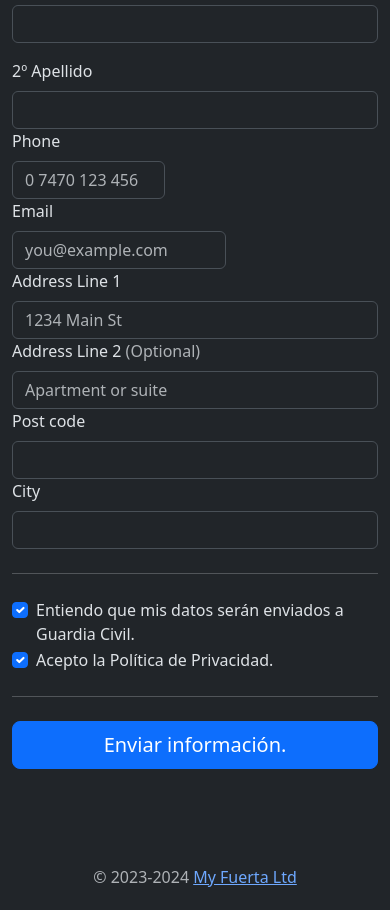
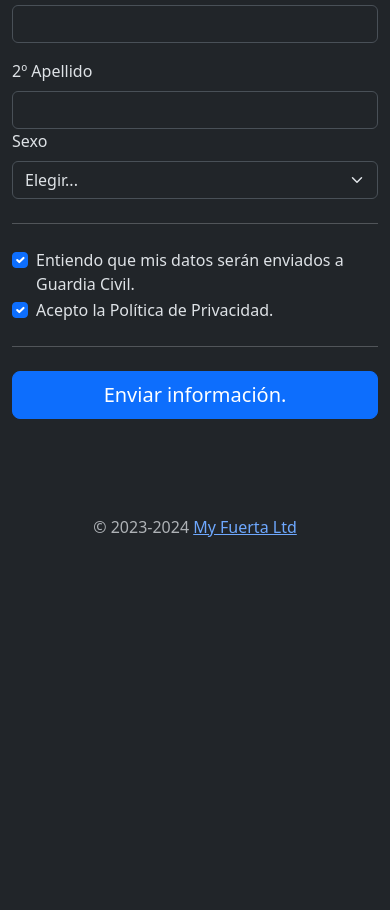
Before and after one commit to bartprokop/apex-fuerta-uk, a plain HTML site: page forms/guest-reg-es.html in a window 390 px wide. Shown: the part 908-1818 px from the top of the page. After the commit the page ends 1495 px from the top, so only its background shows below. Drawn offline with nearby package versions, Linux system fonts and the light colour scheme.

Commit message:
Adding gender field

```diff
--- a/forms/guest-reg-es.html
+++ b/forms/guest-reg-es.html
@@ -301,7 +301,7 @@
                         <div class="col-sm-4">
                             <label class="form-label" for="firstName">Nombre</label>
                             <input class="form-control" id="firstName" placeholder="" required type="text" value="" name="firstName">
-                            <div class="invalid-feedback">First name is required.</div>
+                            <div class="invalid-feedback">Su nombre es requerido.</div>
                         </div>
 
                         <div class="col-sm-4">
@@ -323,54 +323,17 @@
                         </div>
                     </div>
 
-                    <div class="col-5">
-                        <label class="form-label" for="phone">Phone</label>
-                        <input class="form-control" id="phone" placeholder="0 7470 123 456" required type="tel"
-                            name="phone">
-                        <div class="invalid-feedback">
-                            Please enter a valid phone number.
+                    <div class="row g-3">
+                        <div class="col-sm-6">
+                            <label class="form-label" for="gender">Sexo</label>
+                            <select class="form-select" id="gender" required name="gender">
+                                <option value="">Elegir...</option>
+                                <option value="F">Femenino</option>
+                                <option value="M">Masculino</option>
+                            </select>
+                            <div class="invalid-feedback">Tu sexo es requerido.</div>
                         </div>
-                    </div>
 
-                    <div class="col-7">
-                        <label class="form-label" for="email">Email</label>
-                        <input class="form-control" id="email" placeholder="you@example.com" required type="email"
-                            name="email">
-                        <div class="invalid-feedback">
-                            Please enter a valid email address.
-                        </div>
-                    </div>
-
-                    <div class="col-12">
-                        <label class="form-label" for="address1">Address Line 1</label>
-                        <input class="form-control" id="address1" placeholder="1234 Main St" required type="text"
-                            name="address1">
-                        <div class="invalid-feedback">
-                            Please enter your shipping address.
-                        </div>
-                    </div>
-
-                    <div class="col-12">
-                        <label class="form-label" for="address2">Address Line 2 <span
-                                class="text-muted">(Optional)</span></label>
-                        <input class="form-control" id="address2" placeholder="Apartment or suite" type="text"
-                            name="address2">
-                    </div>
-
-                    <div class="col-md-4">
-                        <label class="form-label" for="zip">Post code</label>
-                        <input class="form-control" id="zip" placeholder="" required type="text" name="zip">
-                        <div class="invalid-feedback">
-                            Post code required.
-                        </div>
-                    </div>
-
-                    <div class="col-md-8">
-                        <label class="form-label" for="city">City</label>
-                        <input class="form-control" id="city" placeholder="" required type="text" name="city">
-                        <div class="invalid-feedback">
-                            Post code required.
-                        </div>
                     </div>
 
                     <hr class="my-4">
```
